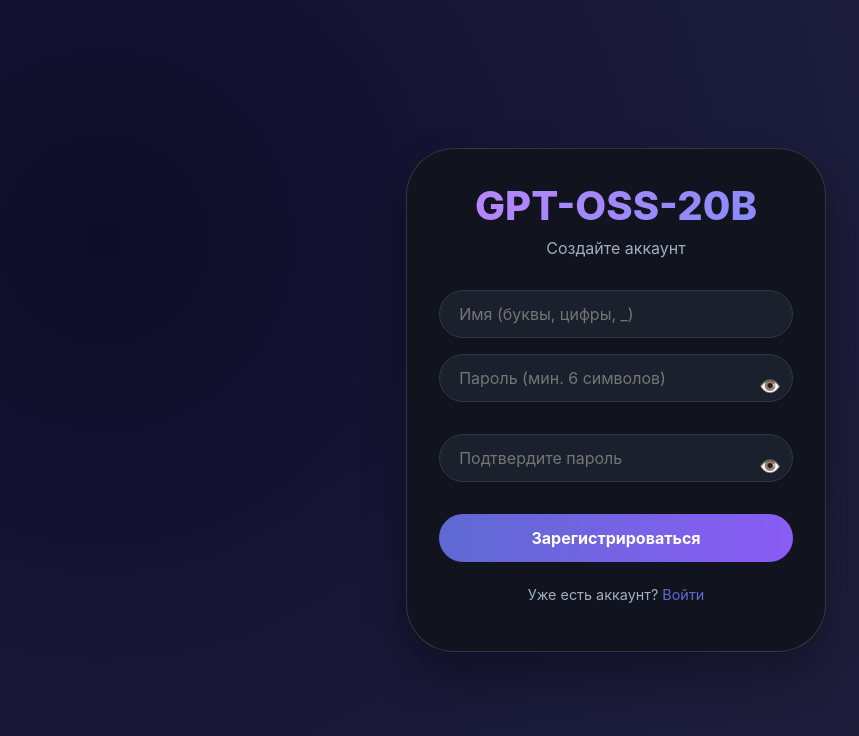
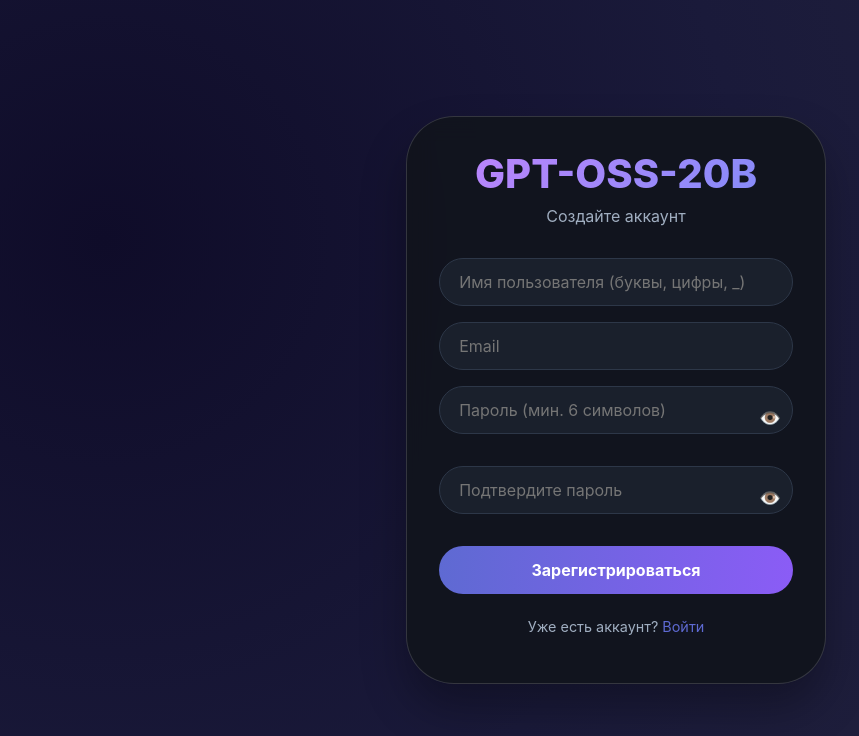
Before and after one commit to Bloodray636/GPT-OSS-20B-Free, a website: page public/auth.html in a window 1280 px wide. Both pictures are taken after a click on the link "Зарегистрироваться". Shown: the whole page, without its empty margins (24-883 px from the left). Drawn offline with Linux system fonts and the light colour scheme.

```diff
--- a/public/auth.html
+++ b/public/auth.html
@@ -12,7 +12,7 @@
     <div id="loginForm" class="auth-card">
       <h1>GPT-OSS-20B</h1>
       <div class="sub">Вход в аккаунт</div>
-      <input type="text" id="loginUsername" placeholder="Имя пользователя" autocomplete="off">
+      <input type="email" id="loginEmail" placeholder="Email" autocomplete="off">
       <div class="input-group">
         <input type="password" id="loginPassword" placeholder="Пароль">
         <span class="toggle-password" data-target="loginPassword">👁️</span>
@@ -26,7 +26,8 @@
     <div id="registerForm" class="auth-card" style="display: none;">
       <h1>GPT-OSS-20B</h1>
       <div class="sub">Создайте аккаунт</div>
-      <input type="text" id="regUsername" placeholder="Имя (буквы, цифры, _)" autocomplete="off">
+      <input type="text" id="regUsername" placeholder="Имя пользователя (буквы, цифры, _)">
+      <input type="email" id="regEmail" placeholder="Email">
       <div class="input-group">
         <input type="password" id="regPassword" placeholder="Пароль (мин. 6 символов)">
         <span class="toggle-password" data-target="regPassword">👁️</span>
@@ -39,7 +40,6 @@
       <div class="auth-switch">Уже есть аккаунт? <a href="#" id="showLogin">Войти</a></div>
       <div id="registerError" class="auth-error"></div>
     </div>
-  </div>
 
   <script src="auth.js"></script>
 </body>
```
